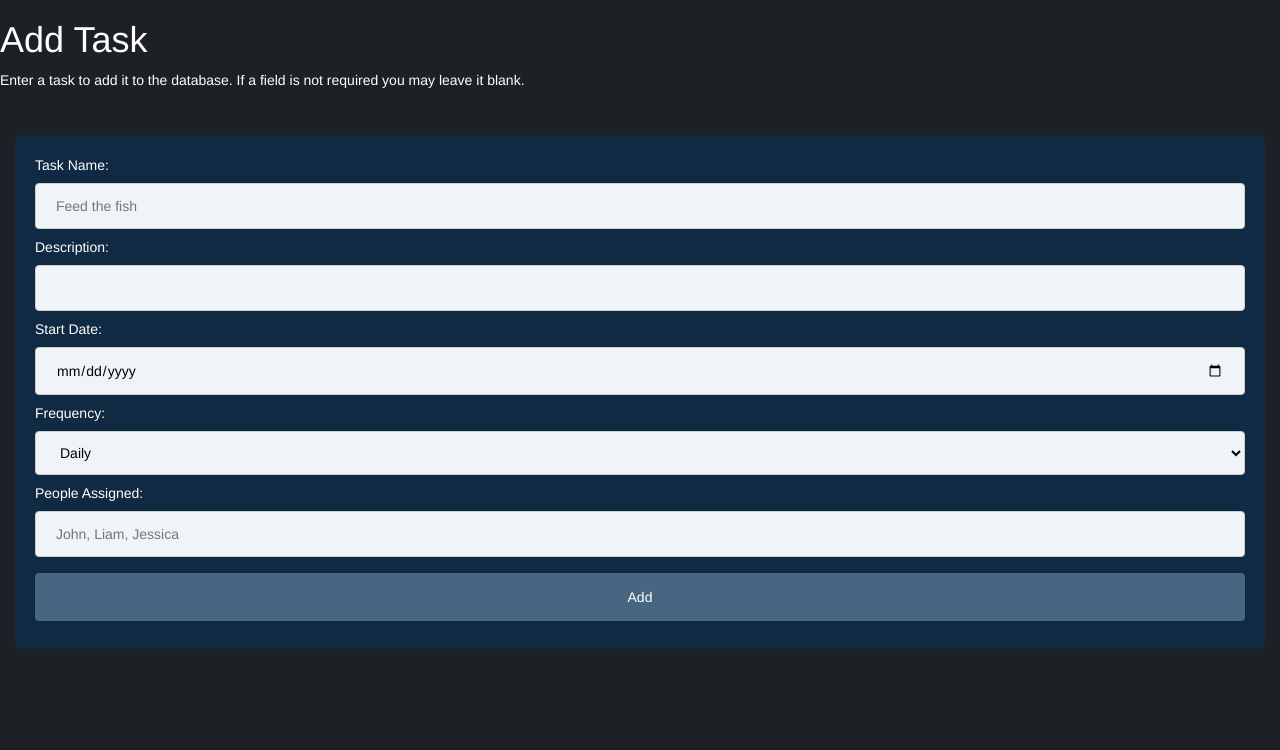
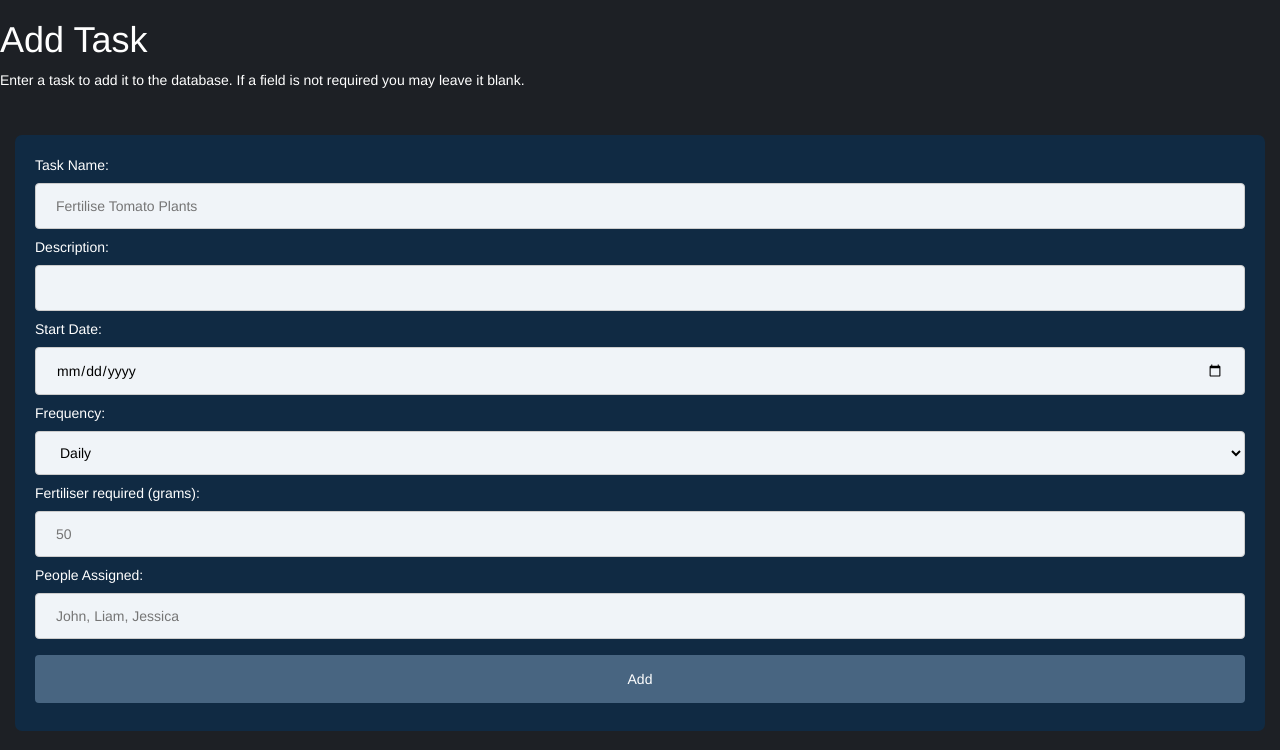
Before and after one commit to cnesci/eco_squad, a Flask app: page /new_task in a window 1280 px wide. Shown: the part 50-800 px from the top of the page. Run offline with Flask 2, Linux system fonts and the light colour scheme; some libraries are stand-ins or nearby versions.

Commit message:
Added total fertiliser function

```diff
--- a/Templates/add_task.html
+++ b/Templates/add_task.html
@@ -14,7 +14,7 @@ Enter a task to add it to the database. If a field is not required you may leave
 <div>
   <form action="/add_task", method="POST">
   Task Name:
-  <input type="text" name="m_task" placeholder="Feed the fish"><br>
+  <input type="text" name="m_task" placeholder="Fertilise Tomato Plants"><br>
   Description:
   <input type="text" name="m_description"><br>
   Start Date:
@@ -27,6 +27,8 @@ Enter a task to add it to the database. If a field is not required you may leave
     <option value="Monthly">Monthly</option>
     <option value="Yearly">Yearly</option>
   </select>
+  Fertiliser required (grams):
+  <input type="number" name="m_fertiliser" placeholder="50"><br>
   People Assigned:
   <input type="text" name="m_people" placeholder="John, Liam, Jessica"><br>
 
--- a/Templates/layout.html
+++ b/Templates/layout.html
@@ -163,6 +163,10 @@
     .detail:hover {
       color: #318a4f;
     }
+
+    h3 {
+      color: white;
+    }
   </style>
 </head>
 <body>
--- a/Templates/maintenance.html
+++ b/Templates/maintenance.html
@@ -20,6 +20,7 @@ Tasks that should be regularly completed.
             <th>Description</th>
             <th>Start Date</th>
             <th>Frequency</th>
+            <th>Fertiliser Required (grams)</th>
             <th>People Assigned</th>
         </thead>
         {% for c in tasks %}
@@ -30,6 +31,7 @@ Tasks that should be regularly completed.
             <td>{{ c[3] }}</td>
             <td>{{ c[4] }}</td>
             <td>{{ c[5] }}</td>
+            <td>{{ c[6] }}</td>
         </tr>
         {% endfor %}
     </table>
@@ -39,6 +41,7 @@ Tasks that should be regularly completed.
 <a href="/remove_task" class="btn btn-info" role="button">Remove Task</a>
 <a href="/update_task" class="btn btn-info" role="button">Update Task</a>
 
+<h3>Fertiliser required for this week: {{ total_fertiliser }}g</h3>
 {% endblock %}
 
 {% block main_table %} {% endblock %}
--- a/app.py
+++ b/app.py
@@ -17,6 +17,9 @@ names = []
 the_user_name=''
 student_list2=[]
 modify_students=[]
+fertiliser_list=[]
+global total_fertiliser
+total_fertiliser = 0
 
 #Connect database
 con = sqlite3.connect('projects.db', check_same_thread=False)
@@ -28,7 +31,7 @@ con.execute("DROP TABLE IF EXISTS Student_table;")
 
 #Create tables
 con.execute('''CREATE TABLE Project_table(id INTEGER PRIMARY KEY, project TEXT, description TEXT, frequency TEXT, start_date INTEGER, end_date INTEGER, people TEXT)''')
-con.execute('''CREATE TABLE Maint_table(id INTEGER PRIMARY KEY, task TEXT, description TEXT, start_date INTEGER, frequency TEXT, people INTEGER)''')
+con.execute('''CREATE TABLE Maint_table(id INTEGER PRIMARY KEY, task TEXT, description TEXT, start_date INTEGER, frequency TEXT, fertiliser INTEGER, people INTEGER)''')
 con.execute('''CREATE TABLE Student_table(id INTEGER PRIMARY KEY, first_name TEXT, last_name TEXT, year INTEGER, project_id INTEGER)''')
 
 #Dummy data
@@ -133,7 +136,7 @@ def modify_project():
 @app.route("/maintenance")
 def maintenance():
     tasks = con.execute("SELECT * FROM Maint_table").fetchall()
-    return render_template("maintenance.html",tasks=tasks)
+    return render_template("maintenance.html",tasks=tasks,total_fertiliser=total_fertiliser)
 
 #New maintenance task
 @app.route("/new_task")
@@ -147,9 +150,14 @@ def add_task():
     "description" : request.form["m_description"],
     "start_date" : request.form["m_start_date"],
     "frequency" : request.form["m_frequency"],
+    "fertiliser" : int(request.form["m_fertiliser"]),
     "people" : request.form["m_people"]
     }
-    con.execute('''INSERT INTO Maint_table(task,description,start_date,frequency,people) VALUES(?,?,?,?,?)''', (tasks["task"], tasks["description"], tasks["start_date"], tasks["frequency"], tasks["people"]))
+
+    global total_fertiliser
+    total_fertiliser = (tasks["fertiliser"]) + total_fertiliser
+
+    con.execute('''INSERT INTO Maint_table(task,description,start_date,frequency,fertiliser,people) VALUES(?,?,?,?,?,?)''', (tasks["task"], tasks["description"], tasks["start_date"], tasks["frequency"], tasks["fertiliser"], tasks["people"]))
     return redirect("/maintenance")
 
 #Remove task
@@ -234,7 +242,5 @@ def send_email():
     ses.ses_send()
     return redirect("/")
 
-#def add project member
-
 app.secret_key = os.urandom(12)
 app.run(debug=True)
```
Also changed, not shown: projects.db, 1 other file.
